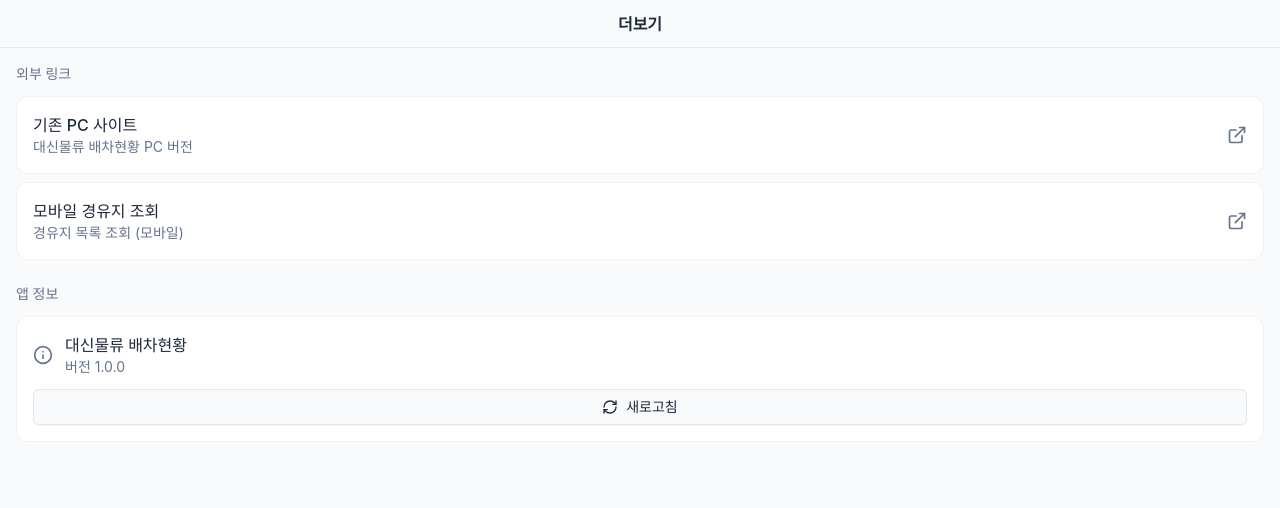
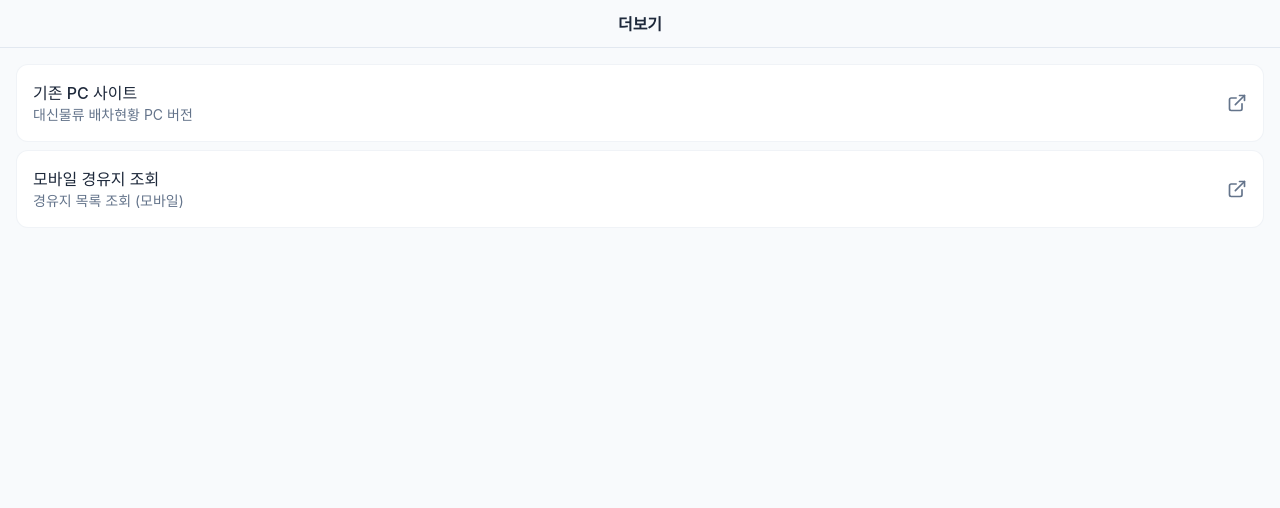
Before and after one commit to kilhyeonjun/daesin-logistics-bot-fe, a Next.js app: page /more in a window 1280 px wide. Shown: the top 508 px of the page. Built offline with nearby package versions, Linux system fonts and the light colour scheme; a web font is replaced by a local one.

Commit message:
refactor: simplify more page, fix PC site URL

```diff
--- a/src/app/more/page.tsx
+++ b/src/app/more/page.tsx
@@ -1,14 +1,11 @@
-'use client';
-
-import { ExternalLink, Info, RefreshCw } from 'lucide-react';
+import { ExternalLink } from 'lucide-react';
 import { AppShell } from '@/components/layout';
-import { Button } from '@/components/ui/button';
 
 const EXTERNAL_LINKS = [
   {
     id: 'original',
     label: '기존 PC 사이트',
-    href: 'http://logistics.ds3211.co.kr',
+    href: 'http://logistics.ds3211.co.kr/daesin/servlet/total.TotServlet',
     description: '대신물류 배차현황 PC 버전',
   },
   {
@@ -20,15 +17,9 @@
 ] as const;
 
 export default function MorePage() {
-  const handleRefresh = () => {
-    window.location.reload();
-  };
-
   return (
     <AppShell title="더보기">
-      <div className="px-4 py-4 space-y-6 page-enter">
-        <section className="space-y-3">
-          <h2 className="text-sm font-medium text-muted-foreground">외부 링크</h2>
+      <div className="px-4 py-4 page-enter">
         <div className="space-y-2">
           {EXTERNAL_LINKS.map((link) => (
             <a
@@ -46,29 +37,6 @@
             </a>
           ))}
         </div>
-        </section>
-
-        <section className="space-y-3">
-          <h2 className="text-sm font-medium text-muted-foreground">앱 정보</h2>
-          <div className="rounded-xl bg-card border border-border/50 p-4 space-y-3">
-            <div className="flex items-center gap-3">
-              <Info className="h-5 w-5 text-muted-foreground" />
-              <div>
-                <p className="font-medium">대신물류 배차현황</p>
-                <p className="text-sm text-muted-foreground">버전 1.0.0</p>
-              </div>
-            </div>
-
-            <Button
-              variant="outline"
-              className="w-full gap-2"
-              onClick={handleRefresh}
-            >
-              <RefreshCw className="h-4 w-4" />
-              새로고침
-            </Button>
-          </div>
-        </section>
       </div>
     </AppShell>
   );
```
Lines whose indentation alone changed are shown as unchanged.
